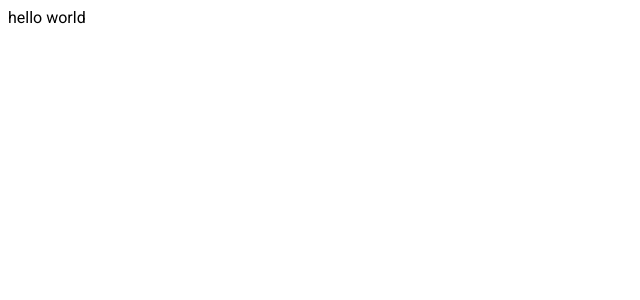
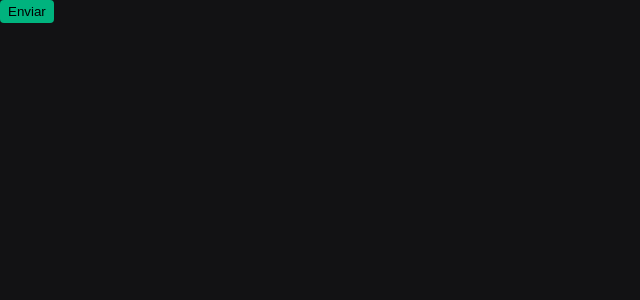
Before and after one commit to samueloh99/eCommerce, a Next.js app: page / in a window 1280 px wide. Shown: the top 300 px of the page, without its empty margins (0-640 px from the left). Built offline with nearby package versions, Linux system fonts and the light colour scheme.

Commit message:
Added more config of stitches

```diff
--- a/src/app/layout.tsx
+++ b/src/app/layout.tsx
@@ -1,5 +1,7 @@
 import type { Metadata } from "next";
 import { Roboto } from "next/font/google";
+import { getCssText } from "@/styles";
+import { globalStyles } from "@/styles/global";
 
 const inter = Roboto({
   subsets: ["latin"],
@@ -17,8 +19,15 @@ export default function RootLayout({
 }: {
   children: React.ReactNode;
 }) {
+  globalStyles();
   return (
     <html lang="en">
+      <head>
+        <style
+          id="stitches"
+          dangerouslySetInnerHTML={{ __html: getCssText() }}
+        />
+      </head>
       <body className={inter.className}>{children}</body>
     </html>
   );
--- a/src/app/page.tsx
+++ b/src/app/page.tsx
@@ -1,3 +1,20 @@
+import { styled } from "@/styles";
+
+const Button = styled("button", {
+  backgroundColor: "$green300",
+  borderRadius: 4,
+  border: 0,
+  padding: "4px 8px",
+
+  span: {
+    fontWeight: "bold",
+  },
+
+  "&:hover": {
+    filter: "brightness(0.8)",
+  },
+});
+
 export default function Home() {
-  return <main>hello world</main>;
+  return <Button>Enviar</Button>;
 }
--- /dev/null
+++ b/src/styles/global.ts
@@ -0,0 +1,14 @@
+import { globalCss } from ".";
+
+export const globalStyles = globalCss({
+  "*": {
+    margin: 0,
+    padding: 0,
+  },
+
+  body: {
+    backgroundColor: "$gray900",
+    color: "$gray100",
+    "-webkit-font-smoothing": "antialiased",
+  },
+});
--- a/src/styles/index.ts
+++ b/src/styles/index.ts
@@ -12,7 +12,15 @@ export const {
 } = createStitches({
   theme: {
     colors: {
-      rocketseat: "#8257e6",
+      white: "#FFF",
+
+      gray900: "#121214",
+      gray800: "#202024",
+      gray300: "#c4c4cc",
+      gray100: "#e1e1e6",
+
+      green500: "#00875f",
+      green300: "#00b37e",
     },
   },
 });
```
